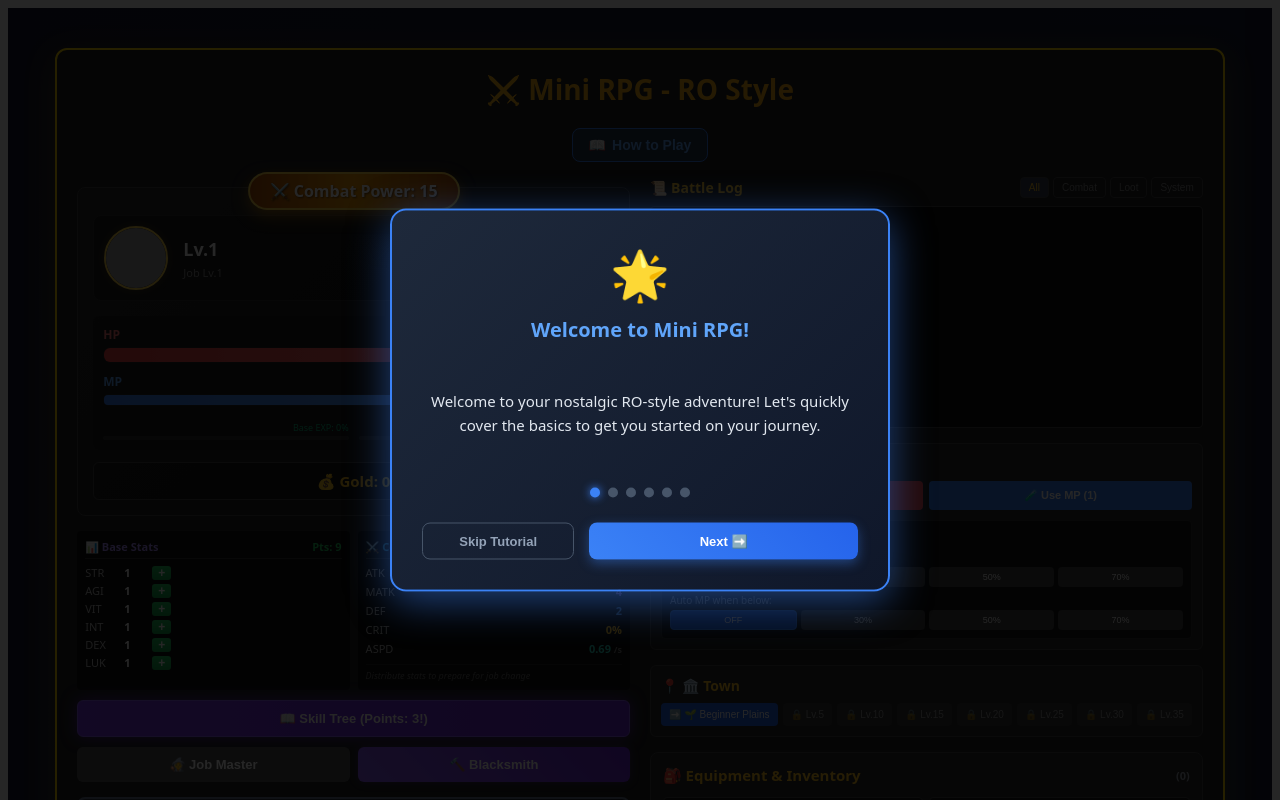
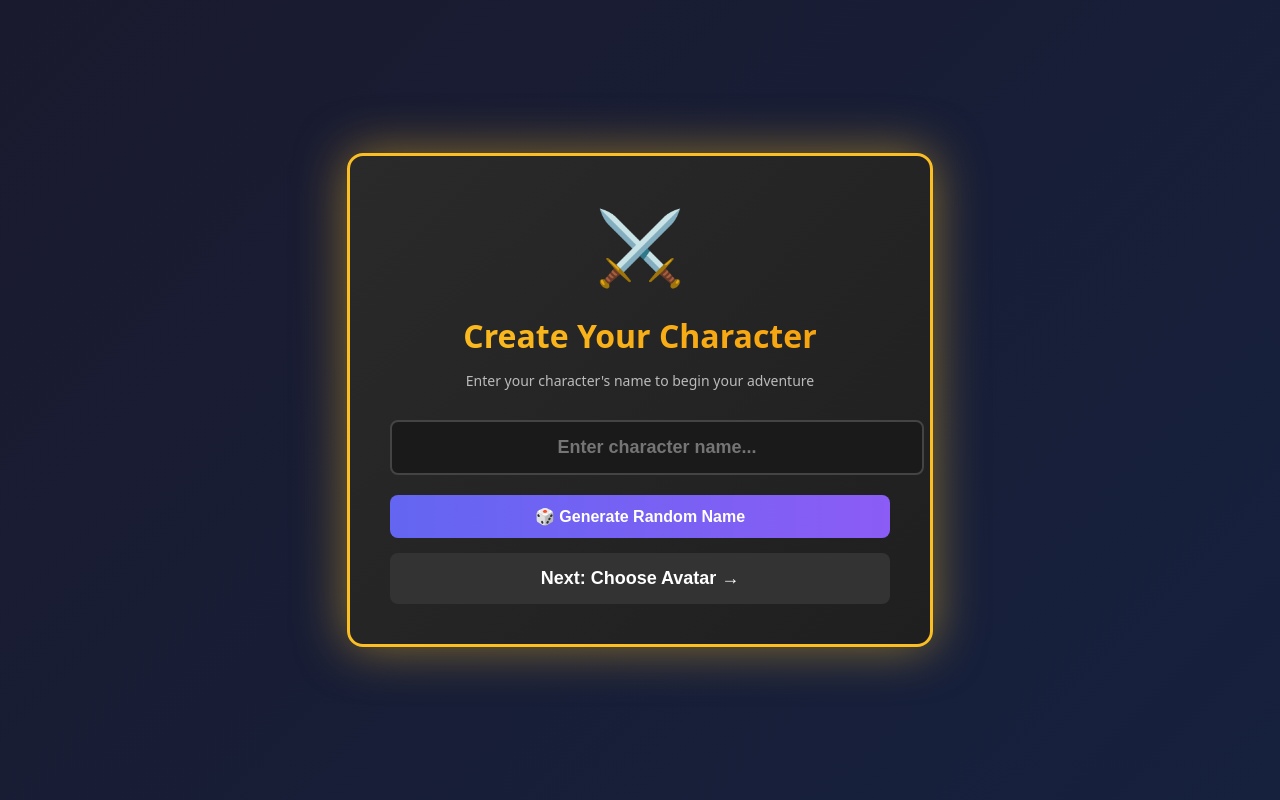
Before and after one commit to alphakey-marketing/react-learning, a React (Vite) app: page / in a window 1280 px wide. Shown: the top 800 px of the page. Built offline with nearby package versions, Linux system fonts and the light colour scheme; grey boxes are pictures that could not be loaded.

Commit message:
feat: Integrate character creation into game flow
- Update MiniLevelGame to show CharacterCreation on first launch
- Pass character name and avatarSeed from localStorage to useGameState
- Update CharacterStats to display character name and use their avatar
- Character data persists across sessions

```diff
--- a/src/MiniLevelGame.tsx
+++ b/src/MiniLevelGame.tsx
@@ -11,27 +11,54 @@ import { BossChallenge } from "./components/BossChallenge";
 import { JobChangeNPC } from "./components/JobChangeNPC";
 import { RefineNPC } from "./components/RefineNPC";
 import { CombatHUD } from "./components/CombatHUD";
-// import { DevTools } from "./components/DevTools"; // Hidden for MVP
+import { CharacterCreation } from "./components/CharacterCreation";
 import { FloatingText } from "./components/FloatingText";
 import { ItemDropAnimation } from "./components/ItemDropAnimation";
-// import { AchievementPopup } from "./components/AchievementPopup";
-// import { AchievementList } from "./components/AchievementList";
 import { TutorialOverlay } from "./components/TutorialOverlay";
 import { useBattleLog } from "./hooks/useBattleLog";
 import { useGameState } from "./hooks/useGameState";
 import { useFloatingText } from "./hooks/useFloatingText";
 import { useItemDropAnimation } from "./hooks/useItemDropAnimation";
-// import { useAchievements } from "./hooks/useAchievements";
 import { canChangeJob } from "./data/jobs";
 import { useEffect, useState } from "react";
 
 export function MiniLevelGame() {
+  const [characterCreated, setCharacterCreated] = useState(() => {
+    if (typeof window !== "undefined") {
+      return localStorage.getItem("characterName") !== null;
+    }
+    return false;
+  });
+
+  const [characterName, setCharacterName] = useState<string | null>(() => {
+    if (typeof window !== "undefined") {
+      return localStorage.getItem("characterName");
+    }
+    return null;
+  });
+
+  const [characterAvatarSeed, setCharacterAvatarSeed] = useState<string | null>(() => {
+    if (typeof window !== "undefined") {
+      return localStorage.getItem("characterAvatarSeed");
+    }
+    return null;
+  });
+
+  const handleCharacterCreation = (name: string, avatarSeed: string) => {
+    if (typeof window !== "undefined") {
+      localStorage.setItem("characterName", name);
+      localStorage.setItem("characterAvatarSeed", avatarSeed);
+      localStorage.setItem("hasSeenTutorial", "false"); // Reset tutorial for new character
+    }
+    setCharacterName(name);
+    setCharacterAvatarSeed(avatarSeed);
+    setCharacterCreated(true);
+  };
+
   const { logs, addLog } = useBattleLog();
   const { floatingTexts, addFloatingText, removeFloatingText } = useFloatingText();
   const { droppingItems, addDroppingItem, removeDroppedItem } = useItemDropAnimation();
-  // const achievements = useAchievements(); // DISABLED - causing freeze
 
-  // const [showAchievements, setShowAchievements] = useState(false);
   const [showRefineNPC, setShowRefineNPC] = useState(false);
   const [showTutorial, setShowTutorial] = useState(() => {
     if (typeof window !== "undefined") {
@@ -46,14 +73,12 @@ export function MiniLevelGame() {
         color: isCrit ? '#ff3333' : '#ffaa00',
         isCrit,
       });
-      // achievements.trackDamage(damage); // DISABLED
 
-      // Screen shake effect on crit
       if (isCrit) {
         const gameContainer = document.getElementById('game-container');
         if (gameContainer) {
           gameContainer.classList.remove('crit-shake');
-          void gameContainer.offsetWidth; // trigger reflow
+          void gameContainer.offsetWidth;
           gameContainer.classList.add('crit-shake');
         }
       }
@@ -84,14 +109,13 @@ export function MiniLevelGame() {
       addFloatingText(materialText, {
         color: materialColor,
         fontSize: 28,
-        isLevelUp: true, // Use level-up animation style for emphasis
+        isLevelUp: true,
       });
     },
     onEnemyKilled: (isBoss: boolean, goldEarned: number) => {
-      // achievements.trackKill(isBoss); // DISABLED
-      // achievements.trackGoldEarned(goldEarned); // DISABLED
+      // Future achievements tracking
     },
-  });
+  }, characterName || "Hero", characterAvatarSeed || "default");
 
   const canChangeJobNow = canChangeJob(game.char.jobClass, game.char.jobLevel);
 
@@ -101,7 +125,6 @@ export function MiniLevelGame() {
         return;
       }
 
-      // Disable hotkeys while tutorial is showing
       if (showTutorial) return;
 
       if ((e.key === 'a' || e.key === 'A') && game.currentZoneId !== 0 && game.canAttack) {
@@ -134,6 +157,10 @@ export function MiniLevelGame() {
     game.handleJobChange(newJob);
   };
 
+  if (!characterCreated) {
+    return <CharacterCreation onComplete={handleCharacterCreation} />;
+  }
+
   return (
     <div
       style={{
@@ -154,7 +181,6 @@ export function MiniLevelGame() {
       <FloatingText items={floatingTexts} onRemove={removeFloatingText} />
       <ItemDropAnimation items={droppingItems} onAnimationComplete={removeDroppedItem} />
 
-      {/* Combat HUD - Floating Status Display */}
       <CombatHUD
         character={game.char}
         hpPotions={game.hpPotions}
@@ -194,7 +220,6 @@ export function MiniLevelGame() {
         </h1>
 
         <div style={{ display: "flex", justifyContent: "center", gap: "10px", marginBottom: "15px" }}>
-          {/* Tutorial Button */}
           <button
             onClick={() => setShowTutorial(true)}
             style={{
--- a/src/components/CharacterStats.tsx
+++ b/src/components/CharacterStats.tsx
@@ -42,11 +42,13 @@ export function CharacterStats({
   const basePower = (character.level * 10) + (character.jobLevel * 5);
   const totalPower = basePower + totalEquipPower;
 
-  // Get player avatar based on job class
+  // Get player avatar using character's avatar seed
   const getPlayerAvatar = () => {
-    // We use dicebear adventurers as placeholders for different classes
-    const seed = character.jobClass + "Hero";
-    return `https://api.dicebear.com/7.x/adventurer/svg?seed=${seed}&backgroundColor=transparent`;
+    // Extract style and seed from avatarSeed
+    const parts = character.avatarSeed.split('-');
+    const style = parts[0] || 'adventurer';
+    const seed = parts.slice(1).join('-') || 'default';
+    return `https://api.dicebear.com/7.x/${style}/svg?seed=${seed}&backgroundColor=transparent`;
   };
 
   return (
@@ -59,10 +61,10 @@ export function CharacterStats({
           borderRadius: "8px",
           border: "1px solid #444",
           position: "relative",
-          marginTop: "10px", // Give room for the badge
+          marginTop: "10px",
         }}
       >
-        {/* Total Combat Power Badge - BIGGER */}
+        {/* Total Combat Power Badge */}
         <div style={{
           position: "absolute",
           top: "-16px",
@@ -73,7 +75,7 @@ export function CharacterStats({
           borderRadius: "24px",
           fontWeight: "900",
           color: "white",
-          fontSize: "16px", // Increased from 13px
+          fontSize: "16px",
           boxShadow: "0 6px 15px rgba(245, 158, 11, 0.5)",
           border: "2px solid #fcd34d",
           whiteSpace: "nowrap",
@@ -116,6 +118,11 @@ export function CharacterStats({
           </div>
 
           <div style={{ flex: 1 }}>
+            {/* Character Name */}
+            <div style={{ fontSize: "16px", fontWeight: "bold", color: "#fbbf24", marginBottom: "4px" }}>
+              {character.name}
+            </div>
+
             <div style={{ display: "flex", justifyContent: "space-between", alignItems: "baseline", marginBottom: "2px" }}>
               <span style={{ fontSize: "18px", fontWeight: "bold", color: "#fff" }}>
                 Lv.{character.level}
```
